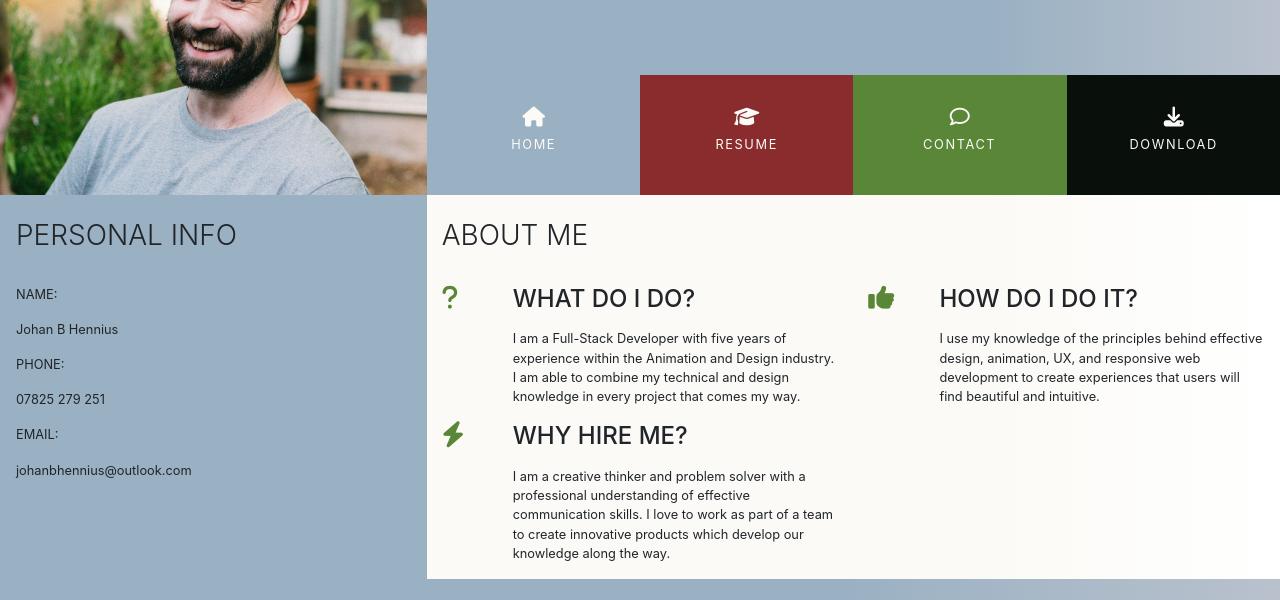
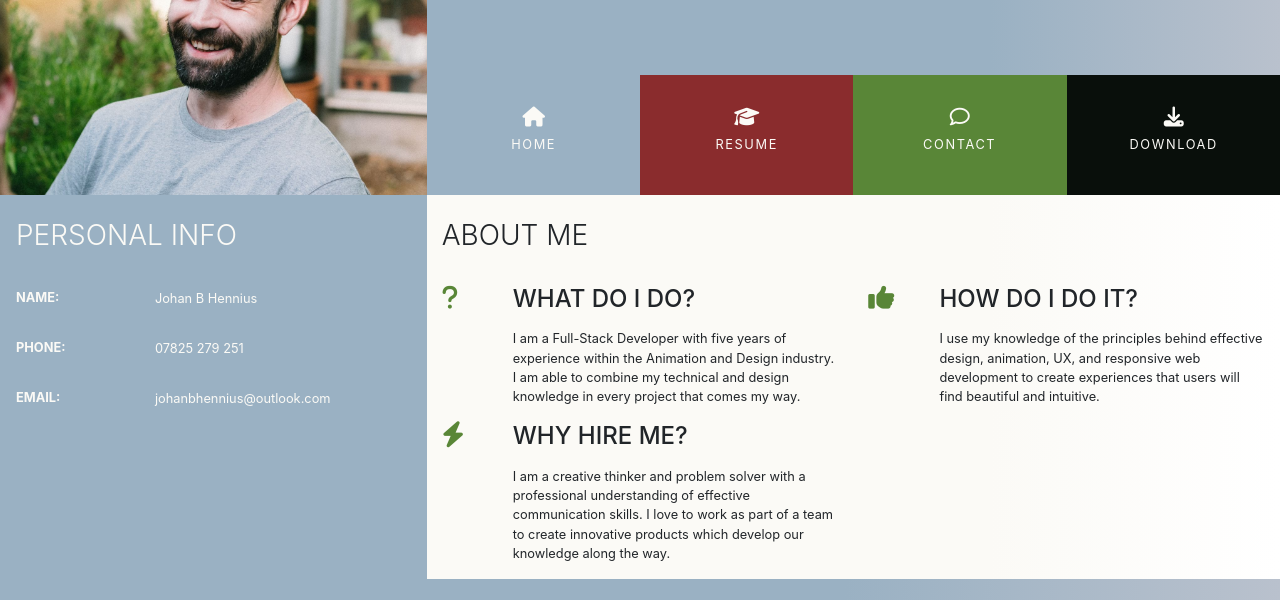
Before and after one commit to Johan-Hennius/ucd-resume, a plain HTML site: page index.html in a window 1280 px wide. Shown: the part 165-765 px from the top of the page. Drawn offline with nearby package versions, Linux system fonts and the light colour scheme.

Commit message:
Finish personal info

```diff
--- a/assets/css/style.css
+++ b/assets/css/style.css
@@ -99,6 +99,10 @@ p {
   font-weight: 300;
   margin-top: 1.5rem;
   margin-bottom: 2rem;
+}
+
+.section-heading-white {
+  color: var(--white-color);
 }
 
 /*-----------------------------------------------------Heading */
@@ -267,3 +271,39 @@ footer {
 .three-reason-heading {
   margin-bottom: 1rem;
 }
+
+/*---------------------------------------------------------Personal info*/
+
+.personal-info-item {
+  color: var(--white-color);
+  margin-bottom: 1.625rem;
+  display: block;
+  clear: both;
+}
+
+.personal-info-item .key,
+.personal-info-item .value {
+  padding-right: .5rem;
+  display: inline-block;
+}
+
+.personal-info-item .key p,
+.personal-info-item .value p {
+  margin: 0;
+}
+
+.personal-info-item .key {
+  width: 30%;
+  margin-right: 1rem;
+  padding-top: .2rem;
+  vertical-align: top;
+}
+
+.personal-info-item .key p {
+  font-weight: 700;
+}
+
+.personal-info-item .value {
+  position: relative;
+  width: 60%;
+}
--- a/index.html
+++ b/index.html
@@ -63,7 +63,7 @@
             <div class="col-md-4 bg-color-personal-info section-column">
                 <div class="row">
                     <div class="col-12">
-                        <h3 class="section-heading uppercase">
+                        <h3 class="section-heading section-heading-white uppercase">
                             Personal Info
                         </h3>
                     </div>
```
